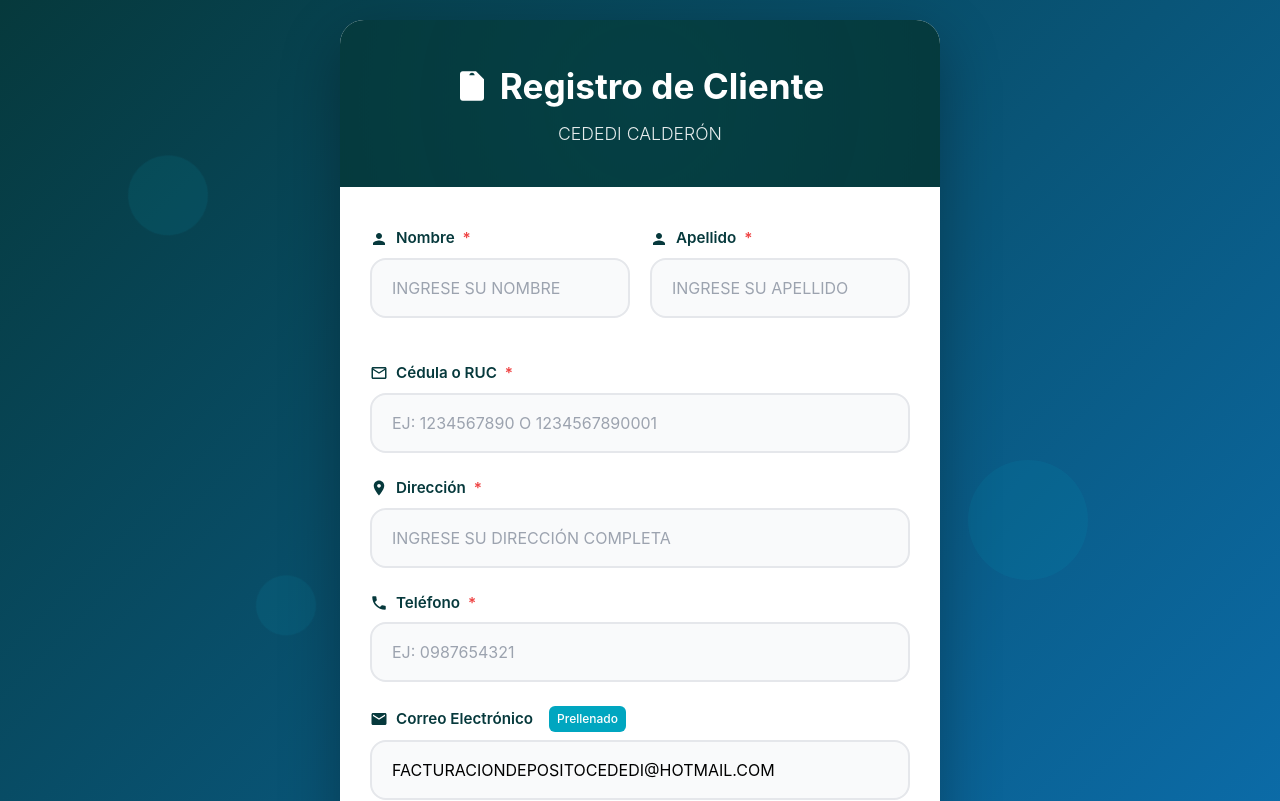
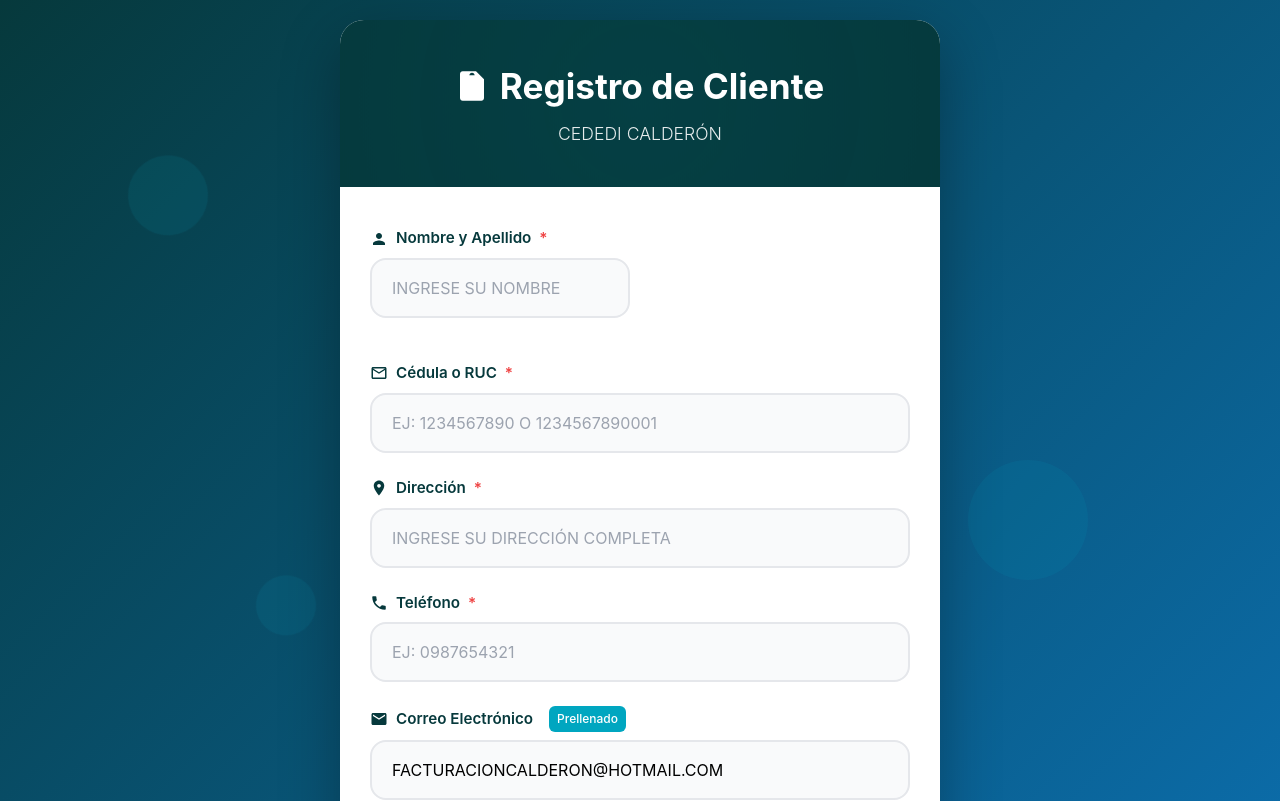
Before and after one commit to john-maikolh/aocio_frontend, an Angular app: page /formulario in a window 1280 px wide. Shown: the top 801 px of the page. Built offline with nearby package versions, Linux system fonts and the light colour scheme.

Commit message:
Eliminacion del campo apellido

```diff
--- a/src/app/features/pages/registro/formulario.component.html
+++ b/src/app/features/pages/registro/formulario.component.html
@@ -32,7 +32,7 @@
                             <svg class="icon" viewBox="0 0 24 24">
                                 <path d="M12 12c2.21 0 4-1.79 4-4s-1.79-4-4-4-4 1.79-4 4 1.79 4 4 4zm0 2c-2.67 0-8 1.34-8 4v2h16v-2c0-2.66-5.33-4-8-4z"></path>
                             </svg>
-                            Nombre <span class="required">*</span>
+                            Nombre y Apellido <span class="required">*</span>
                         </label>
                         <!--(input)="formatearNombre()"-->
                         <input  type="text"
@@ -45,23 +45,21 @@
                                 style="text-transform: uppercase;" >
                     </div>
 
-                    <div class="form-group">
+                    <!--<div class="form-group">
                         <label for="lastName">
                             <svg class="icon" viewBox="0 0 24 24">
                                 <path d="M12 12c2.21 0 4-1.79 4-4s-1.79-4-4-4-4 1.79-4 4 1.79 4 4 4zm0 2c-2.67 0-8 1.34-8 4v2h16v-2c0-2.66-5.33-4-8-4z"></path>
                             </svg>
                             Apellido<span class="required">*</span>
                         </label>
-                        <!-- (input)="formatearApellido()"-->
                         <input  type="text"
                                 id="lastName"
                                 name="apellido"
                                 [(ngModel)]="cliente.apellido"
-
                                 required=""
                                 placeholder="Ingrese su apellido"
                                 style="text-transform: uppercase;" >
-                    </div>
+                    </div>-->
                 </div>
 
             <div class="form-group">
@@ -153,8 +151,8 @@
                         name="email"
                         [(ngModel)]="cliente.correo"
                         [readonly]="true"
-                        value="facturaciondepositocededi@hotmail.com"
-                        placeholder="facturaciondepositocededi@hotmail.com">
+                        value="facturacioncalderon@hotmail.com"
+                        placeholder="facturacioncalderon@hotmail.com">
             </div>
 
             <div class="form-group">
--- a/src/app/features/pages/registro/formulario.component.ts
+++ b/src/app/features/pages/registro/formulario.component.ts
@@ -28,11 +28,10 @@ interface Cliente {
 export class FormularioComponent {
   cliente: Cliente = {
     nombre: '',
-    apellido: '',
     identificacion: '',
     telefono: '',
     direccion: '',
-    correo: 'facturaciondepositocededi@hotmail.com',
+    correo: 'facturacioncalderon@hotmail.com',
     cantidad_cilindros: 0
   };
 
@@ -61,7 +60,6 @@ export class FormularioComponent {
         // Limpiar formulario
         this.cliente = {
           nombre: '',
-          apellido: '',
           identificacion: '',
           telefono: '',
           direccion: '',
--- a/src/app/features/servicios/cliente-data.service.ts
+++ b/src/app/features/servicios/cliente-data.service.ts
@@ -7,7 +7,6 @@ import { isPlatformBrowser } from '@angular/common';
 export interface Cliente {
   id?: string;
   nombre: string;
-  apellido: string;
   identificacion: string;
   telefono: string;
   direccion: string;
```
